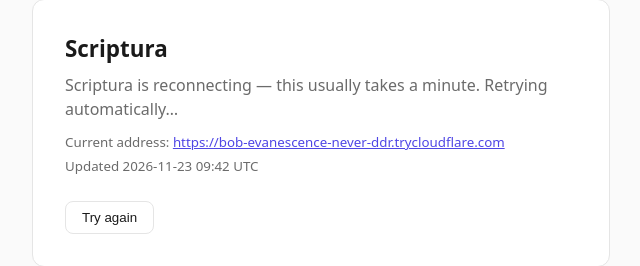
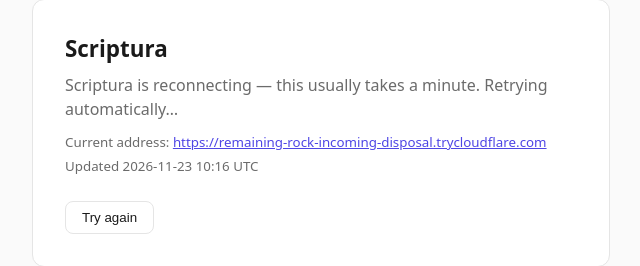
Before and after one commit to Ro-wdy/scriptura-link, a plain HTML site: page index.html in a window 1280 px wide. Shown: the part 267-533 px from the top of the page, 319-959 px from the left. Drawn offline with Linux system fonts and the light colour scheme; no server answers.

Commit message:
Tunnel address is now https://remaining-rock-incoming-disposal.trycloudflare.com

```diff
--- a/index.html
+++ b/index.html
@@ -24,7 +24,7 @@
 <main>
   <h1>Scriptura</h1>
   <p id="status"><span class="spinner"></span>Checking whether the app is up…</p>
-  <p><small>Current address: <a id="link" href="https://bob-evanescence-never-ddr.trycloudflare.com">https://bob-evanescence-never-ddr.trycloudflare.com</a><br>Updated 2026-11-23 09:42 UTC</small></p>
+  <p><small>Current address: <a id="link" href="https://remaining-rock-incoming-disposal.trycloudflare.com">https://remaining-rock-incoming-disposal.trycloudflare.com</a><br>Updated 2026-11-23 10:16 UTC</small></p>
   <button id="retry" hidden type="button">Try again</button>
 </main>
 <script>
@@ -49,7 +49,7 @@
      republishes within a minute or two), so this retries on its own rather
      than making the visitor keep pressing a button. */
   var RAW = "https://raw.githubusercontent.com/Ro-wdy/scriptura-link/main/current.txt";
-  var BAKED = "https://bob-evanescence-never-ddr.trycloudflare.com";
+  var BAKED = "https://remaining-rock-incoming-disposal.trycloudflare.com";
   var statusEl = document.getElementById("status");
   var linkEl = document.getElementById("link");
   var retryEl = document.getElementById("retry");
```
Also changed, not shown: current.txt.
